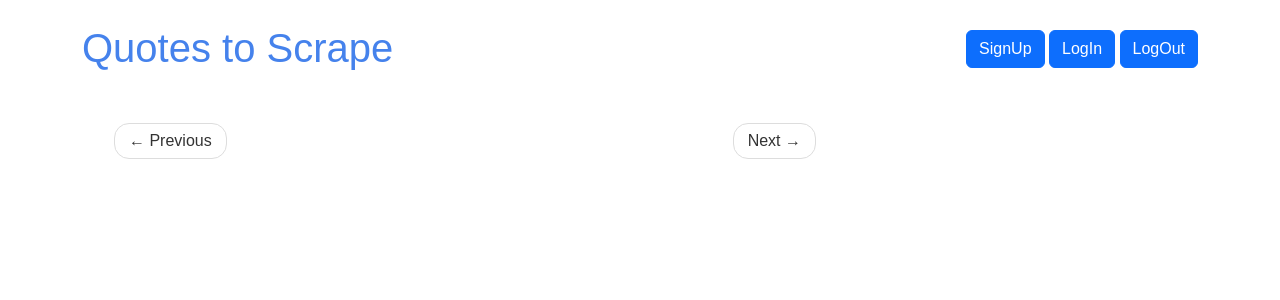
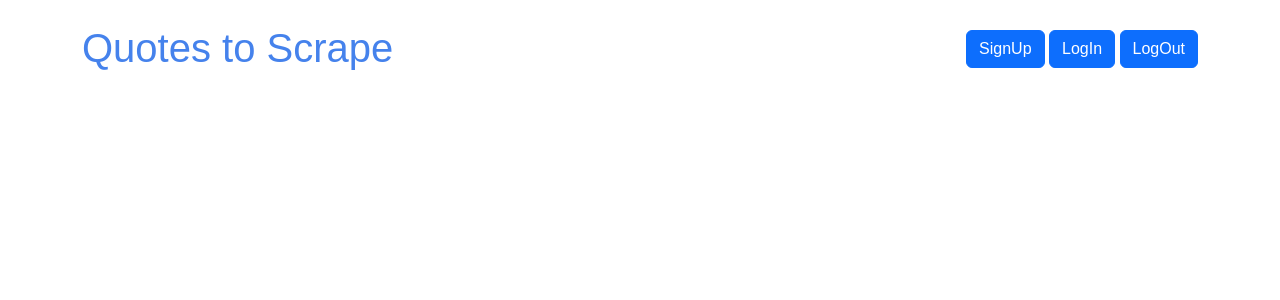
Before and after one commit to diixo/goit-web-django-hw, a Django app: page / in a window 1280 px wide. Shown: the top 300 px of the page. Run offline with Django 5.2, Linux system fonts and the light colour scheme; parts of the project's set-up code (start-up, migrations or seed data) failed here and were passed over.

Commit message:
Fixed pagination: disabled by transparency

```diff
--- a/hw_project/quotes/static/quotes/style.css
+++ b/hw_project/quotes/static/quotes/style.css
@@ -89,10 +89,6 @@
     border-radius: 15px;
 }
 
-.disabled {
-    color: #333333;
-}
-
 .pager a {
     color: #333333;
 }
@@ -101,6 +97,12 @@
 .pager li>a:hover, .pager li>a:focus {
     text-decoration: none;
     background-color: #4582ec;
+}
+
+.pager li>a.disabled,
+.pager li>span.disabled {
+    opacity: 0.0;
+    cursor: not-allowed
 }
 
 .pager a:hover {
@@ -114,7 +116,6 @@
 }
 
 
-
 * {
     -webkit-box-sizing: border-box;
     -moz-box-sizing: border-box;
```
Also changed, not shown: hw_project/quotes/templates/quotes/index.html (+4 -4 lines).
